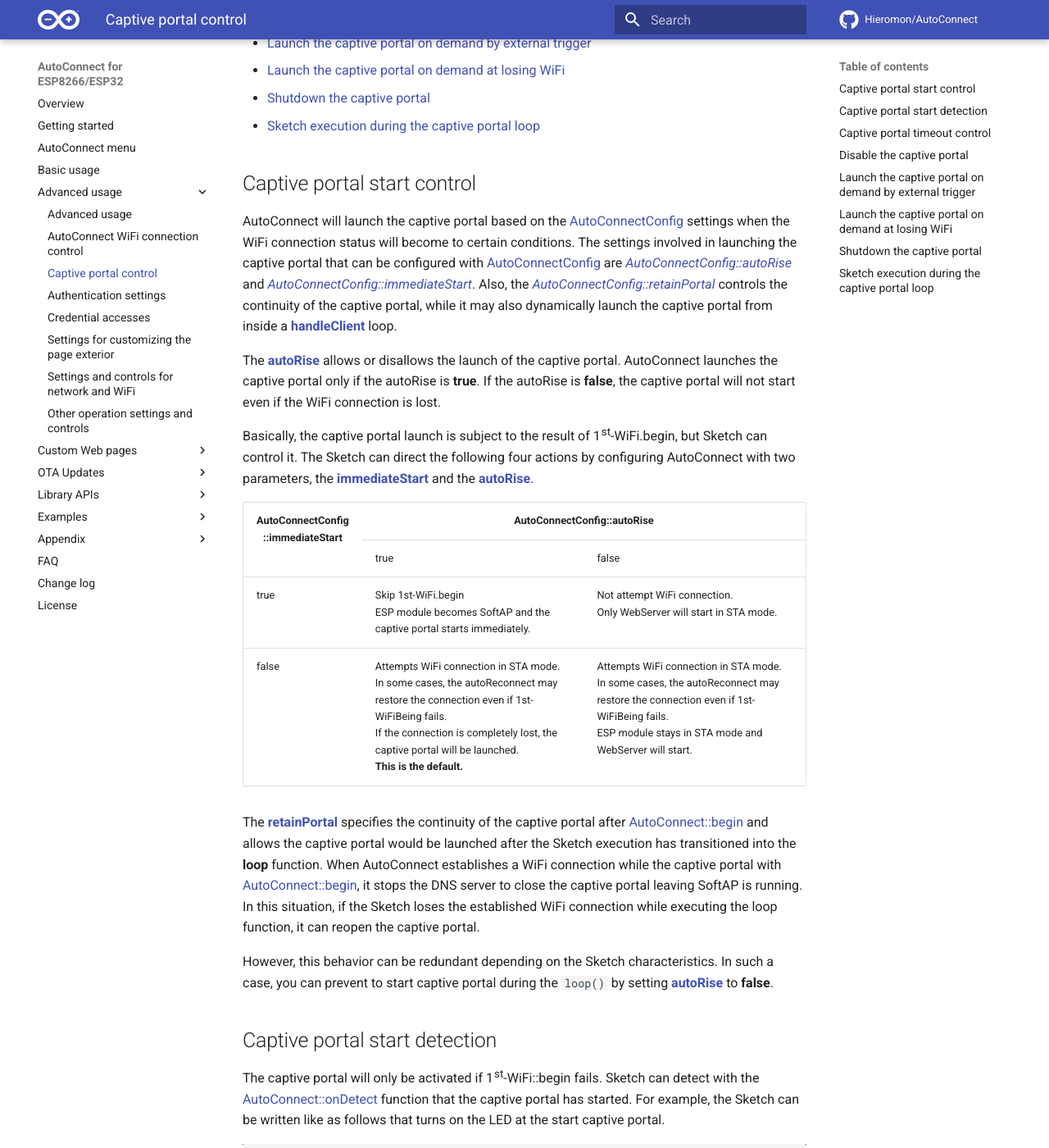
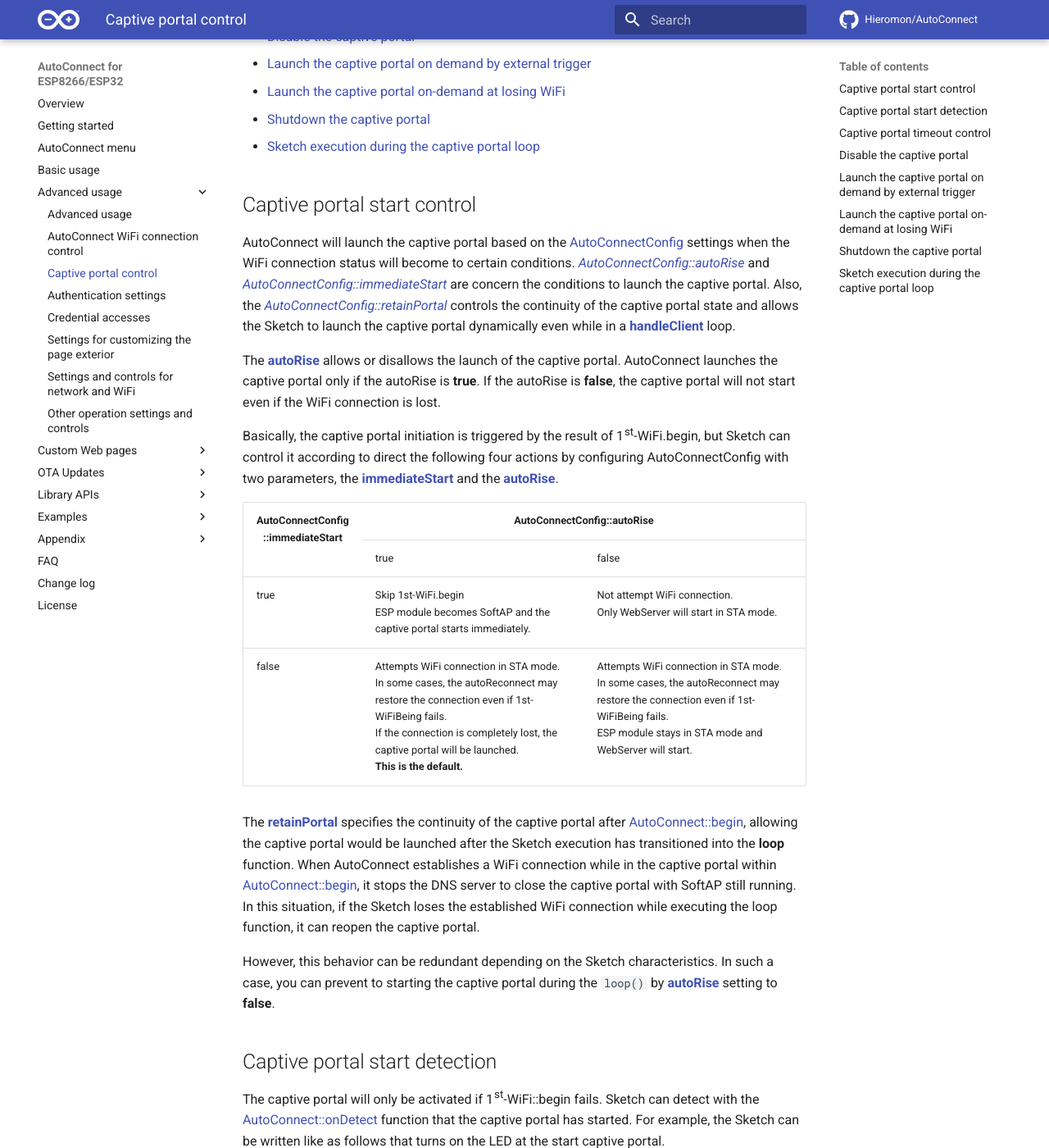
Before and after one commit to Hieromon/AutoConnect, an MkDocs documentation site: the page built from mkdocs/adcpcontrol.md, in a window 1280 px wide and 1400 px high, scrolled down 367 px. Shown: the whole window at 82% size. Built offline with MkDocs 1.6.1 and Material for MkDocs 9.7.7, drawn with Linux system fonts in a browser that asks for light colours; nearby versions of some CDN libraries; comment, search, counter and statistics services are not loaded; some of the changed text lies outside the part shown.

Commit message:
Revied descriptions

````diff
--- a/mkdocs/adcpcontrol.md
+++ b/mkdocs/adcpcontrol.md
@@ -1,21 +1,21 @@
-The default behavior of AutoConnect is to launch the captive portal if 1st-WiFi.begin attempting inside [AutoConnect::begin](api.md#begin) fails. You can change this default behavior through the [AutoConnectConfig](apiconfig.md) configuration settings mixture some processes of the Sketch.
+The default behavior of AutoConnect is to launch the captive portal if 1st-WiFi.begin attempting inside [AutoConnect::begin](api.md#begin) fails. You can change this default behavior through the [AutoConnectConfig](apiconfig.md) settings join together with Sketch code that implements to control the WiFi connection attempting.
 
 - [Captive portal start control](#captive-portal-start-control)
 - [Captive portal start detection](#captive-portal-start-detection)
 - [Captive portal timeout control](#captive-portal-timeout-control)
 - [Disable the captive portal](#disable-the-captive-portal)
 - [Launch the captive portal on demand by external trigger](#launch-the-captive-portal-on-demand-by-external-trigger)
-- [Launch the captive portal on demand at losing WiFi](#launch-the-captive-portal-on-demand-at-losing-wifi)
+- [Launch the captive portal on-demand at losing WiFi](#launch-the-captive-portal-on-demand-at-losing-wifi)
 - [Shutdown the captive portal](#shutdown-the-captive-portal)
 - [Sketch execution during the captive portal loop](#sketch-execution-during-the-captive-portal-loop)
 
 ## Captive portal start control
 
-AutoConnect will launch the captive portal based on the [AutoConnectConfig](apiconfig.md) settings when the WiFi connection status will become to certain conditions. The settings involved in launching the captive portal that can be configured with [AutoConnectConfig](apiconfig.md) are [*AutoConnectConfig::autoRise*](apiconfig.md#autorise) and [*AutoConnectConfig::immediateStart*](apiconfig.md#immediatestart). Also, the [*AutoConnectConfig::retainPortal*](apiconfig.md#retainportal) controls the continuity of the captive portal, while it may also dynamically launch the captive portal from inside a [**handleClient**](api.md#handleclient) loop.
+AutoConnect will launch the captive portal based on the [AutoConnectConfig](apiconfig.md) settings when the WiFi connection status will become to certain conditions. [*AutoConnectConfig::autoRise*](apiconfig.md#autorise) and [*AutoConnectConfig::immediateStart*](apiconfig.md#immediatestart) are concern the conditions to launch the captive portal. Also, the [*AutoConnectConfig::retainPortal*](apiconfig.md#retainportal) controls the continuity of the captive portal state and allows the Sketch to launch the captive portal dynamically even while in a [**handleClient**](api.md#handleclient) loop.
 
 The [**autoRise**](apiconfig.md#autorise) allows or disallows the launch of the captive portal. AutoConnect launches the captive portal only if the autoRise is **true**. If the autoRise is **false**, the captive portal will not start even if the WiFi connection is lost.
 
-Basically, the captive portal launch is subject to the result of 1st-WiFi.begin, but Sketch can control it. The Sketch can direct the following four actions by configuring AutoConnect with two parameters, the [**immediateStart**](apiconfig.md#immediatestart) and the [**autoRise**](apiconfig.md#autorise).
+Basically, the captive portal initiation is triggered by the result of 1st-WiFi.begin, but Sketch can control it according to direct the following four actions by configuring AutoConnectConfig with two parameters, the [**immediateStart**](apiconfig.md#immediatestart) and the [**autoRise**](apiconfig.md#autorise).
 
 <table>
   <tr>
@@ -38,9 +38,9 @@
   </tr>
 </table>
 
-The [**retainPortal**](apiconfig.md#retainportal) specifies the continuity of the captive portal after [AutoConnect::begin](api.md#begin) and allows the captive portal would be launched after the Sketch execution has transitioned into the **loop** function. When AutoConnect establishes a WiFi connection while the captive portal with [AutoConnect::begin](api.md#begin), it stops the DNS server to close the captive portal leaving SoftAP is running. In this situation, if the Sketch loses the established WiFi connection while executing the loop function, it can reopen the captive portal.
+The [**retainPortal**](apiconfig.md#retainportal) specifies the continuity of the captive portal after [AutoConnect::begin](api.md#begin), allowing the captive portal would be launched after the Sketch execution has transitioned into the **loop** function. When AutoConnect establishes a WiFi connection while in the captive portal within [AutoConnect::begin](api.md#begin), it stops the DNS server to close the captive portal with SoftAP still running. In this situation, if the Sketch loses the established WiFi connection while executing the loop function, it can reopen the captive portal.
 
-However, this behavior can be redundant depending on the Sketch characteristics. In such a case, you can prevent to start captive portal during the `loop()` by setting [**autoRise**](apiconfig.md#autorise) to **false**.
+However, this behavior can be redundant depending on the Sketch characteristics. In such a case, you can prevent to starting the captive portal during the `loop()` by [**autoRise**](apiconfig.md#autorise) setting to **false**.
 
 ## Captive portal start detection
 
@@ -281,7 +281,7 @@
     }
     ```
 
-## Launch the captive portal on demand at losing WiFi
+## Launch the captive portal on-demand at losing WiFi
 
 If the ESP module loses the established WiFi connection during the loop of [**handleClient**](api.md#handleclient), you can prevent the ESP module from going absolutely standalone by launching the captive portal on demand.
 
````
Also changed, not shown: mkdocs/adauthentication.md (+2 -2 lines), mkdocs/adconnection.md (+2 -2 lines), mkdocs/adexterior.md (+6 -0 lines), mkdocs/adnetwork.md (+2 -2 lines), mkdocs/adothers.md (+6 -9 lines).
